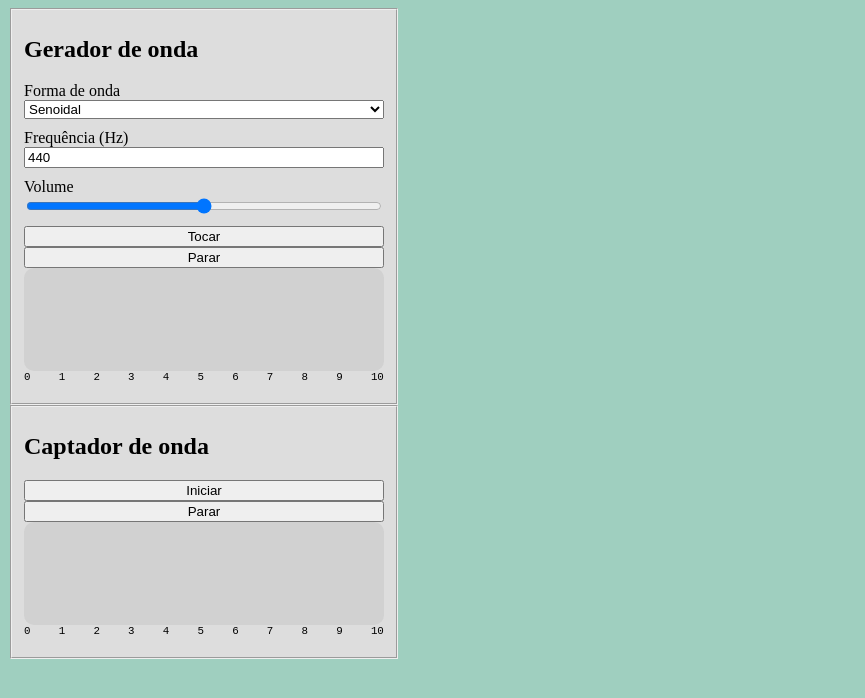
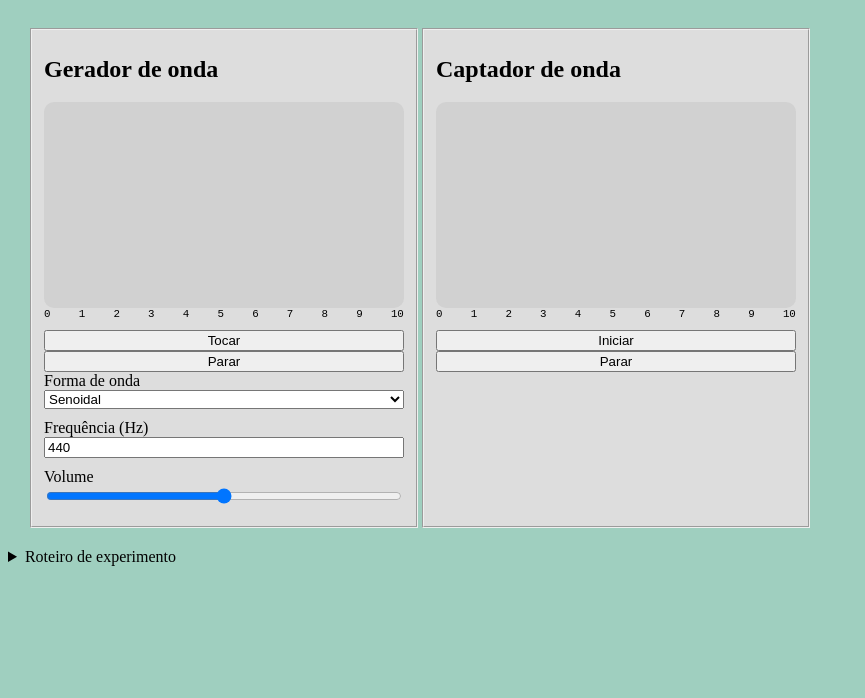
Before and after one commit to steniovm/scisimulab, a website: page simuls/geraondas.html in a window 1280 px wide. Shown: the whole page, without its empty margins (0-865 px from the left). Drawn offline with Linux system fonts and the light colour scheme.

Commit message:
add gera ondas

```diff
--- a/simuls/geraondas.html
+++ b/simuls/geraondas.html
@@ -9,13 +9,20 @@
       background-color: #9FCFBF;
     }
 
+    main {
+      display: flex;
+      flex-direction: row;
+      flex-wrap: wrap;
+      padding: 20px;
+    }
+
     fieldset {
       background-color: #DDDDDD;
       width: 100%;
       max-width: 360px;
       display: flex;
       flex-direction: column;
-      justify-content: center;
+      justify-content: start;
     }
 
     fieldset>div {
@@ -40,8 +47,27 @@
 </head>
 
 <body>
+  <main>
     <fieldset>
       <h2>Gerador de onda</h2>
+      <div>
+        <canvas width="350" height="200" id="canvaWaveOut"></canvas>
+        <div class="escale" title="Tempo, em milessegundos">
+          <small> 0</small>
+          <small> 1</small>
+          <small> 2</small>
+          <small> 3</small>
+          <small> 4</small>
+          <small> 5</small>
+          <small> 6</small>
+          <small> 7</small>
+          <small> 8</small>
+          <small> 9</small>
+          <small>10</small>
+        </div>
+      </div>
+      <button id="play">Tocar</button>
+      <button id="stop">Parar</button>
       <div>
         <label for="waveform">Forma de onda</label>
         <select id="waveform">
@@ -59,9 +85,11 @@
         <label for="volume">Volume</label>
         <input type="range" id="volume" min="0" max="2" step="0.01" value="1">
       </div>
-    <button id="play">Tocar</button>
-    <button id="stop">Parar</button>
-    <canvas width="350" height="100" id="canvaWaveOut"></canvas>
+    </fieldset>
+    <fieldset>
+      <h2>Captador de onda</h2>
+      <div>
+        <canvas width="350" height="200" id="canvaWaveIn"></canvas>
         <div class="escale" title="Tempo, em milessegundos">
           <small> 0</small>
           <small> 1</small>
@@ -75,26 +103,24 @@
           <small> 9</small>
           <small>10</small>
         </div>
-  </fieldset>
-  <fieldset>
-    <h2>Captador de onda</h2>
+      </div>
       <button id="rec">Iniciar</button>
       <button id="stoprec">Parar</button>
-    <canvas width="350" height="100" id="canvaWaveIn"></canvas>
-    <div class="escale" title="Tempo, em milessegundos">
-      <small> 0</small>
-      <small> 1</small>
-      <small> 2</small>
-      <small> 3</small>
-      <small> 4</small>
-      <small> 5</small>
-      <small> 6</small>
-      <small> 7</small>
-      <small> 8</small>
-      <small> 9</small>
-      <small>10</small>
-    </div>
     </fieldset>
+  </main>
+  <details>
+    <summary>Roteiro de experimento</summary>
+    <ol>
+      <li>Escolha a forma de onda desejada.</li>
+      <li>Defina a frequência e o volume.</li>
+      <li>Clique em "Tocar" para iniciar a geração da onda.</li>
+      <li>Observe a forma de onda no canvas "Gerador de onda".</li>
+      <li>Clique em "Iniciar" para capturar a onda gerada.</li>
+      <li>Observe a forma de onda capturada no canvas "Captador de onda".</li>
+      <li>Clique em "Parar" para interromper a geração da onda.</li>
+      <li>Clique em "Parar" para interromper a captura da onda.</li>
+    </ol>
+  </details>
 </body>
 <script>
   const playButton = document.getElementById('play');
@@ -202,7 +228,8 @@
 
   recButton.addEventListener('click', async () => {
     try {
-      const stream = await navigator.mediaDevices.getUserMedia({ audio: true });
+      const constraints = { noiseSuppression: false, echoCancellation: false, autoGainControl: false };
+      const stream = await navigator.mediaDevices.getUserMedia({ audio: constraints });
       if (audioContext.state === 'suspended') await audioContext.resume();
       const source = audioContext.createMediaStreamSource(stream);
       source.connect(analyserIn);
```
Also changed, not shown: news/novos sites.txt (+7 -0 lines). Lines whose indentation alone changed are shown as unchanged.
